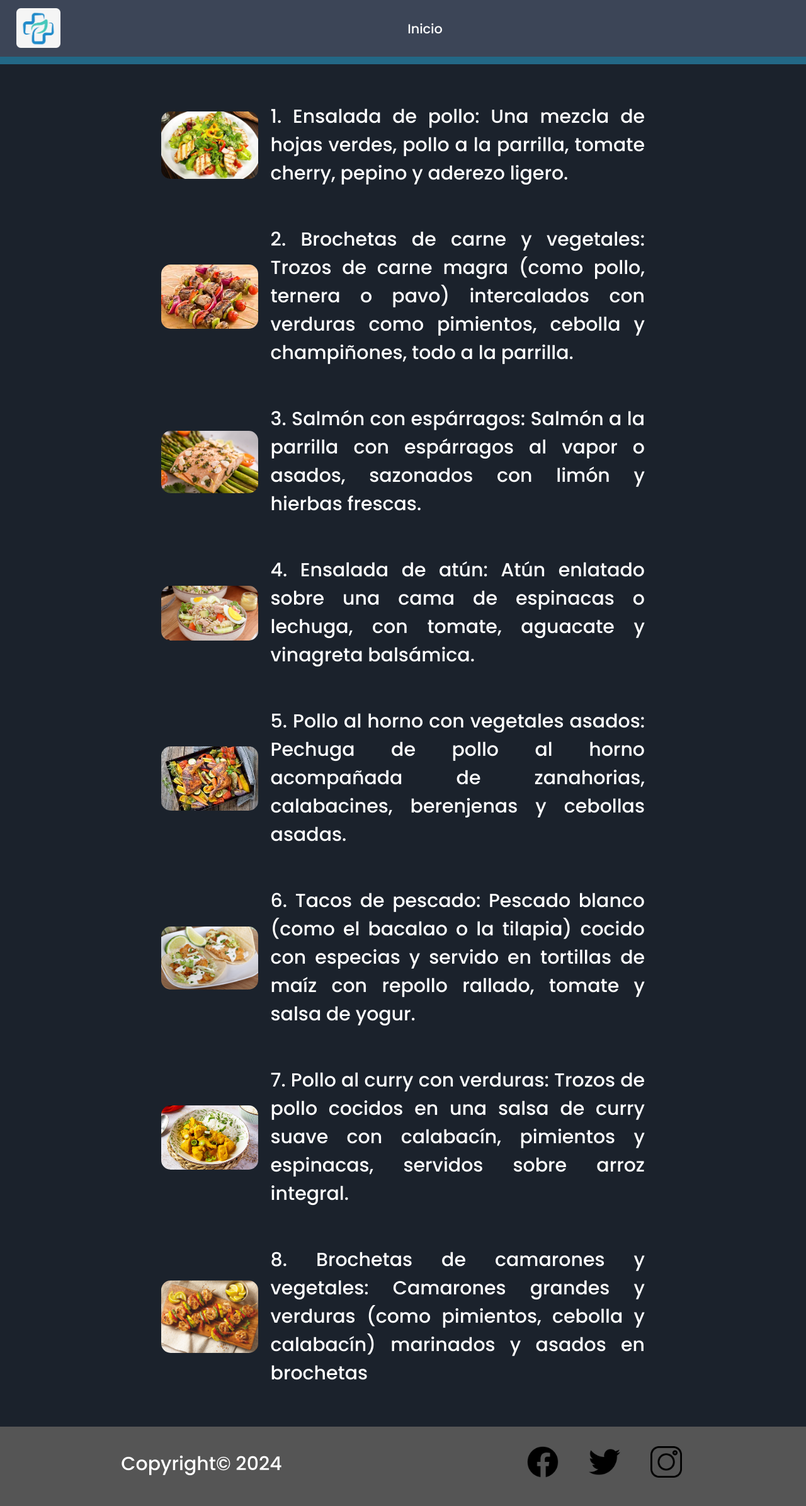
After one commit to PaolaC4lles/Proyecto-DAWG01T, a PHP site: page /Alimentos.html in a window 1280 px wide. The commit adds this page. Shown: the whole page at 63% size. Run offline with PHP 8.4, Linux system fonts and the light colour scheme.

Commit message:
Nuevo contenido

```diff
--- /dev/null
+++ b/Alimentos.html
@@ -0,0 +1,116 @@
+<!DOCTYPE html>
+<html lang="es">
+
+<head>
+    <meta charset="UTF-8">
+    <meta name="viewport" content="width=device-width, initial-scale=1.0">
+    <title>Inicio</title>
+    <link rel="stylesheet" href="CSS/Style.css">
+    <link rel="stylesheet" href="CSS/responsive_nvar.css">
+    <link rel="preconnect" href="https://fonts.googleapis.com">
+    <link rel="preconnect" href="https://fonts.gstatic.com" crossorigin>
+    <link href="https://fonts.googleapis.com/css2?family=Poppins:wght@100;300;500;600&display=swap" rel="stylesheet">
+    <link rel="shortcut icon" href="IMG/icon.png" type="image/x-icon">
+</head>
+
+<body>
+
+    <header>
+        <img class="logo" src="img/icon.png" alt="¡Cuida tu salud!">
+        <ul class="navbar">
+            <li><a href="Inicio.html">Inicio</a></li>
+        </ul>
+
+        <div class="main">
+            <div class="bx bx-menu" id="menu-icon"></div><br>
+        </div>
+    </header>
+    <div class="headerAbajo"></div>
+    <br>
+
+    <!--js link--->
+    <script type="text/javascript" src="js/responsive_nvar.js"></script>
+
+
+    <section class="Food">
+
+        <div class="Comida">
+            <div class="ContComida">
+                <img src="IMG/Alimento1.jpg" alt="Imagen 1" class="ImgComida">
+                <p id="TextoFood">1. Ensalada de pollo: Una mezcla de hojas verdes, pollo a la parrilla, tomate cherry,
+                    pepino y aderezo ligero.</p>
+            </div>
+        </div>
+
+        <div class="Comida">
+            <div class="ContComida">
+                <img src="IMG/Alimento2.jpeg" alt="Imagen 1" class="ImgComida">
+                <p id="TextoFood">2. Brochetas de carne y vegetales: Trozos de carne magra (como pollo, ternera o pavo)
+                    intercalados con verduras como pimientos, cebolla y champiñones, todo a la parrilla.</p>
+            </div>
+        </div>
+
+        <div class="Comida">
+            <div class="ContComida">
+                <img src="IMG/Alimento3.jpeg" alt="Imagen 1" class="ImgComida">
+                <p id="TextoFood">3. Salmón con espárragos: Salmón a la parrilla con espárragos al vapor o asados,
+                    sazonados con limón y hierbas frescas.</p>
+            </div>
+        </div>
+
+        <div class="Comida">
+            <div class="ContComida">
+                <img src="IMG/Alimento4.jpeg" alt="Imagen 1" class="ImgComida">
+                <p id="TextoFood">4. Ensalada de atún: Atún enlatado sobre una cama de espinacas o lechuga, con tomate,
+                    aguacate y vinagreta balsámica.</p>
+            </div>
+        </div>
+
+        <div class="Comida">
+            <div class="ContComida">
+                <img src="IMG/Alimento5.jpeg" alt="Imagen 1" class="ImgComida">
+                <p id="TextoFood">5. Pollo al horno con vegetales asados: Pechuga de pollo al horno acompañada de
+                    zanahorias, calabacines, berenjenas y cebollas asadas.</p>
+            </div>
+        </div>
+
+        <div class="Comida">
+            <div class="ContComida">
+                <img src="IMG/Alimento6.jpeg" alt="Imagen 1" class="ImgComida">
+                <p id="TextoFood">6. Tacos de pescado: Pescado blanco (como el bacalao o la tilapia) cocido con especias
+                    y servido en tortillas de maíz con repollo rallado, tomate y salsa de yogur.</p>
+            </div>
+        </div>
+
+        <div class="Comida">
+            <div class="ContComida">
+                <img src="IMG/Alimento7.jpeg" alt="Imagen 1" class="ImgComida">
+                <p id="TextoFood">7. Pollo al curry con verduras: Trozos de pollo cocidos en una salsa de curry suave
+                    con calabacín, pimientos y espinacas, servidos sobre arroz integral.</p>
+            </div>
+        </div>
+
+        <div class="Comida">
+            <div class="ContComida">
+                <img src="IMG/Alimento8.jpeg" alt="Imagen 1" class="ImgComida">
+                <p id="TextoFood">8. Brochetas de camarones y vegetales: Camarones grandes y verduras (como pimientos,
+                    cebolla y calabacín) marinados y asados en brochetas</p>
+            </div>
+        </div>
+    </section>
+
+    <footer class="FootComida">
+
+        <div class="F-texto2">
+            <p>Copyright© 2024</p>
+        </div>
+
+        <div class="Redes2">
+            <a href=""><img src="IMG/facebook.png" alt="Facebook"></a>
+            <a href=""><img src="IMG/twitter.png" alt="Twitter"></a>
+            <a href=""><img src="IMG/instagram.png" alt="Instagram"></a>
+        </div>
+    </footer>
+</body>
+
+</html>
--- a/CSS/Style.css
+++ b/CSS/Style.css
@@ -69,6 +69,13 @@ body {
     text-align: center;
     color: #ffff;
   }
+
+
+.Contenedor .Texto a {
+  text-decoration: none;
+  color: #ffff;
+  font-size: 15px;
+}
 
 /* Calculadora */
 .titulo{
@@ -314,3 +321,66 @@ h2{
 }
 
 /*  Rutina */
+
+/*Pagina de Alimentos*/
+
+.Food{
+margin-top:3%;
+width: 100%;
+}
+
+.Comida{
+  display: flex;
+  align-items: center;
+  justify-content: center; /* Centrar verticalmente */
+}
+
+.ContComida {
+  display: flex; /* Contenedor flexible */
+  align-items: center; /* Centrar verticalmente */
+  margin-bottom: 20px; /* Espacio entre contenedores */
+  max-width: 60%; /* Ancho máximo del contenedor */
+}
+
+.ImgComida{
+  margin-right: 20px; /* Espacio a la derecha de la imagen */
+}
+
+.ContComida img{
+  width: 20%;
+  height: 10%;
+  border-radius: 15px;
+}
+
+.ContComida P{
+  font-size: 30px;
+  color: #ffff;
+  text-align: justify;
+}
+
+.FootComida {
+  background-color: #555;
+  color: white;
+  display: flex;
+  justify-content: center;
+  align-items: center;
+  position: absolute;
+  bottom: 0;
+  width: 100%;
+  height: 5.5%;
+}
+
+.F-texto2, .Redes2 {
+  padding-top: 1%;
+  flex: 1;
+  text-align: center;
+  font-size: 30px;
+}
+
+.Redes2 img {
+  padding-top: 1%;
+  width: 50px;
+  margin: 0 20px;
+
+}
+/*Fin pag de Alimentos*/
--- a/Inicio.html
+++ b/Inicio.html
@@ -37,6 +37,7 @@
         <img src="IMG/img-1.jpeg" class="img">
         <div class="Texto">
             <p>Conoce los alimento que te ayudaran a mantener tu salud.</p>
+            <a href="Alimentos.html">Entra y mira un par de opciones de como combinarlos</a>
         </div>
       </div>
 
@@ -49,6 +50,7 @@
         <div class="Texto">
             <p>Aprende a ejercitarte con estas rutinas
                 ¡Porque verse bien nunca pasa de moda!.</p>
+                <a href="Alimentos.html">Entra y mira un par de opciones de como combinarlos</a>
         </div>
       </div>
 
```
Also changed, not shown: IMG/Alimento1.jpg (added), IMG/Alimento2.jpeg (added), IMG/Alimento3.jpeg (added), IMG/Alimento4.jpeg (added), IMG/Alimento5.jpeg (added), IMG/Alimento6.jpeg (added), IMG/Alimento7.jpeg (added), IMG/Alimento8.jpeg (added).
